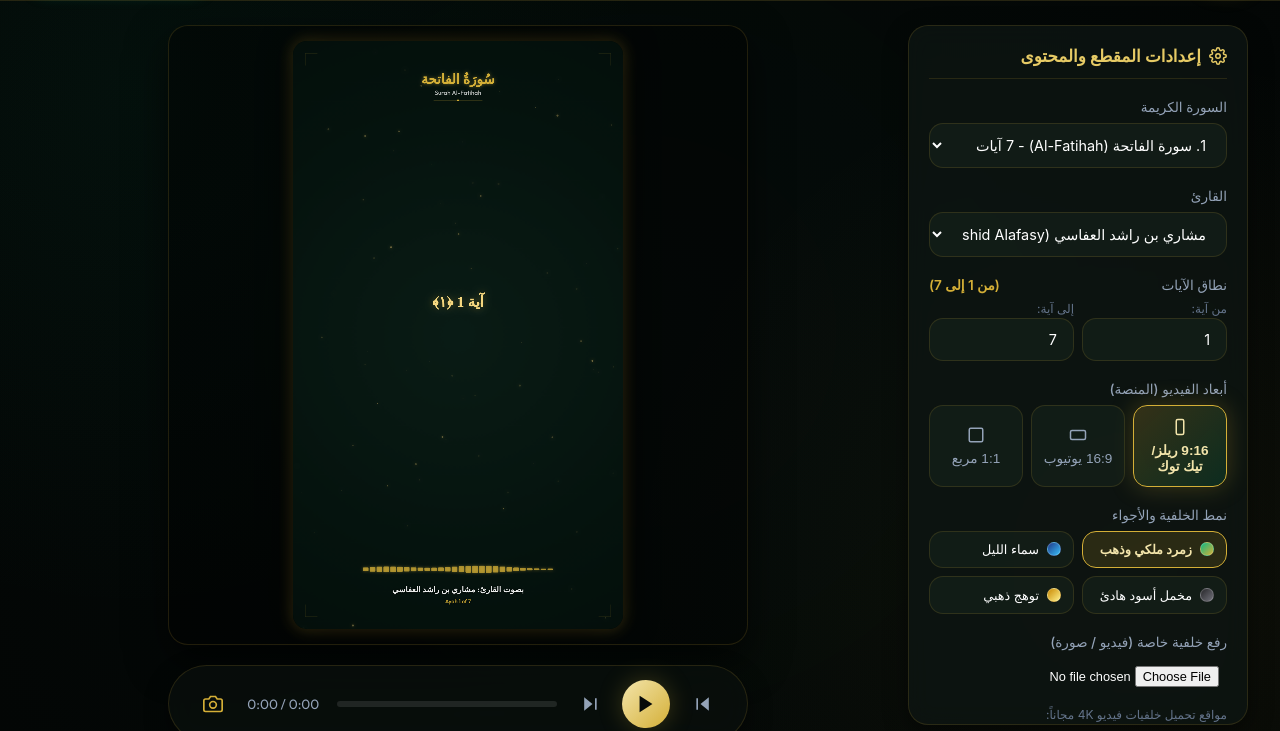
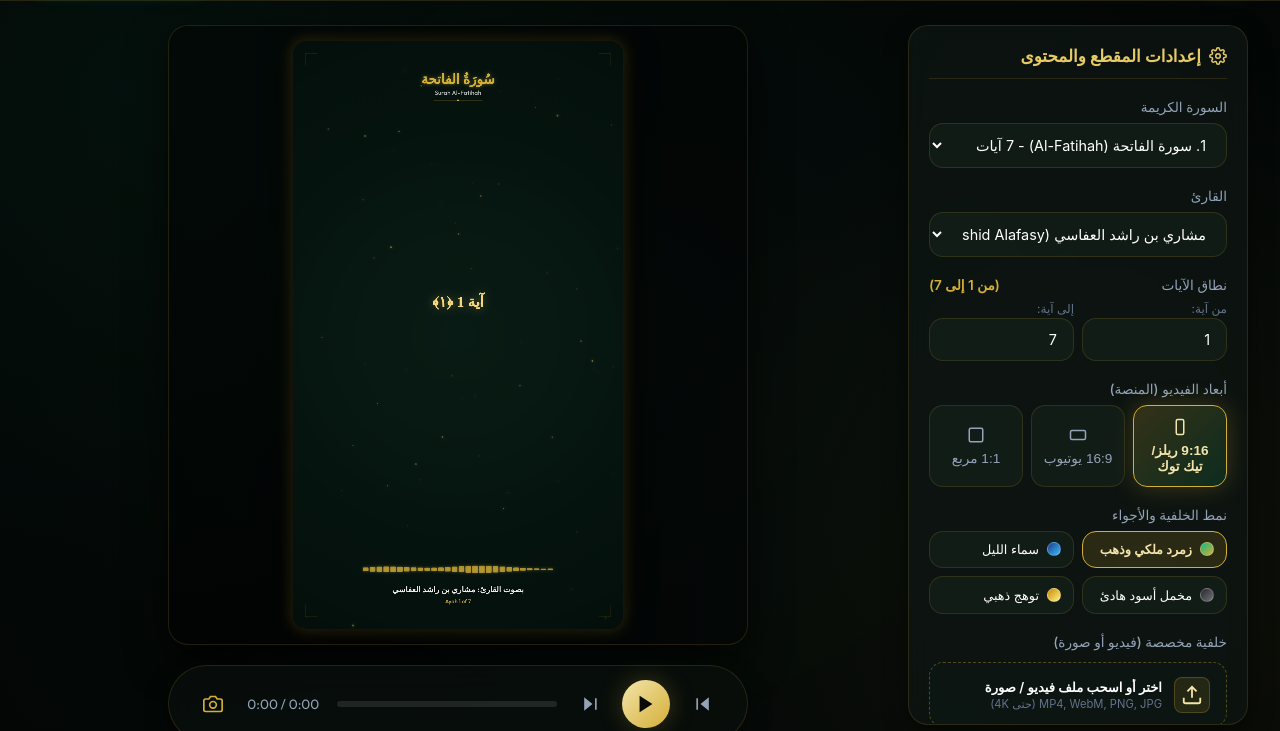
Before and after one commit to aymenmerabet/quran-video-studio, a website built with Vite: page index.html in a window 1280 px wide. Shown: the part 69-800 px from the top of the page. Built offline with nearby package versions, Linux system fonts and the light colour scheme; no server answers; animation ran at ten frames a second; a web font is replaced by a local one.

Commit message:
Replace default file input with luxury Islamic gold glassmorphism dropzone

```diff
--- a/index.html
+++ b/index.html
@@ -131,10 +131,27 @@
 
       <!-- Custom Background Media Upload & Free Stock Links -->
       <div class="control-group">
-        <label class="control-label" for="bgUpload">رفع خلفية خاصة (فيديو / صورة)</label>
-        <input type="file" id="bgUpload" accept="video/mp4,video/webm,image/*" style="font-size: 0.8rem; padding: 0.5rem;">
+        <label class="control-label">خلفية مخصصة (فيديو أو صورة)</label>
+
+        <label for="bgUpload" class="custom-file-dropzone" id="bgDropzone">
+          <input type="file" id="bgUpload" accept="video/mp4,video/webm,image/*" style="display: none;">
+          <div class="dropzone-content">
+            <div class="dropzone-icon">
+              <svg width="22" height="22" viewBox="0 0 24 24" fill="none" stroke="currentColor" stroke-width="2">
+                <path d="M21 15v4a2 2 0 0 1-2 2H5a2 2 0 0 1-2-2v-4"/>
+                <polyline points="17 8 12 3 7 8"/>
+                <line x1="12" y1="3" x2="12" y2="15"/>
+              </svg>
+            </div>
+            <div class="dropzone-text">
+              <strong id="bgUploadLabel">اختر أو اسحب ملف فيديو / صورة</strong>
+              <small id="bgUploadSubtext">MP4, WebM, PNG, JPG (حتى 4K)</small>
+            </div>
+          </div>
+        </label>
+
         <div class="free-stock-links">
-          <span style="font-size: 0.75rem; color: var(--text-muted); display: block; margin-top: 4px;">مواقع تحميل خلفيات فيديو 4K مجاناً:</span>
+          <span style="font-size: 0.75rem; color: var(--text-muted); display: block; margin-top: 6px;">مواقع تحميل خلفيات 4K مجانية مقترحة:</span>
           <div style="display: flex; gap: 0.4rem; margin-top: 4px; flex-wrap: wrap;">
             <a href="https://www.pexels.com/search/videos/nature/" target="_blank" rel="noopener" class="stock-link-badge">Pexels Nature ↗</a>
             <a href="https://pixabay.com/videos/search/islamic/" target="_blank" rel="noopener" class="stock-link-badge">Pixabay Islamic ↗</a>
--- a/src/css/style.css
+++ b/src/css/style.css
@@ -253,6 +253,80 @@ select option {
   color: var(--primary-gold-light);
   font-weight: 600;
   box-shadow: var(--shadow-gold);
+}
+
+/* Luxury Custom File Dropzone */
+.custom-file-dropzone {
+  display: flex;
+  align-items: center;
+  justify-content: flex-start;
+  padding: 0.85rem 1rem;
+  background: rgba(13, 24, 20, 0.6);
+  border: 1.5px dashed rgba(212, 175, 55, 0.35);
+  border-radius: var(--radius-md);
+  cursor: pointer;
+  transition: var(--transition);
+  text-align: right;
+  position: relative;
+  overflow: hidden;
+  margin-top: 4px;
+}
+
+.custom-file-dropzone:hover, .custom-file-dropzone.dragover {
+  border-color: var(--primary-gold);
+  background: rgba(212, 175, 55, 0.08);
+  box-shadow: 0 0 16px rgba(212, 175, 55, 0.15);
+  transform: translateY(-1px);
+}
+
+.dropzone-content {
+  display: flex;
+  align-items: center;
+  gap: 0.75rem;
+  width: 100%;
+  pointer-events: none;
+}
+
+.dropzone-icon {
+  width: 36px;
+  height: 36px;
+  border-radius: var(--radius-sm);
+  background: rgba(212, 175, 55, 0.12);
+  border: 1px solid rgba(212, 175, 55, 0.25);
+  display: flex;
+  align-items: center;
+  justify-content: center;
+  color: var(--primary-gold-light);
+  flex-shrink: 0;
+  transition: var(--transition);
+}
+
+.custom-file-dropzone:hover .dropzone-icon {
+  background: var(--primary-gold);
+  color: #06120d;
+  transform: scale(1.05);
+}
+
+.dropzone-text {
+  display: flex;
+  flex-direction: column;
+  text-align: right;
+  gap: 2px;
+  overflow: hidden;
+}
+
+.dropzone-text strong {
+  font-size: 0.82rem;
+  color: var(--text-primary);
+  font-weight: 600;
+  white-space: nowrap;
+  overflow: hidden;
+  text-overflow: ellipsis;
+}
+
+.dropzone-text small {
+  font-size: 0.70rem;
+  color: var(--text-muted);
 }
 
 /* Free Stock Badges */
--- a/src/js/app.js
+++ b/src/js/app.js
@@ -74,6 +74,9 @@ class QuranStudioApp {
     this.colorSwatches = document.querySelectorAll('.color-swatch');
     this.elCustomColorPicker = document.getElementById('customColorPicker');
     this.elBgUpload = document.getElementById('bgUpload');
+    this.elBgDropzone = document.getElementById('bgDropzone');
+    this.elBgUploadLabel = document.getElementById('bgUploadLabel');
+    this.elBgUploadSubtext = document.getElementById('bgUploadSubtext');
     this.elSnapshotBtn = document.getElementById('snapshotBtn');
 
     // Preset Backup / Restore elements
@@ -379,13 +382,14 @@ class QuranStudioApp {
       });
     });
 
-    // Background File Upload (Video or Image)
-    this.elBgUpload.addEventListener('change', (e) => {
-      const file = e.target.files[0];
+    // Background File Upload (Video or Image) & Drag and Drop
+    const processCustomBgFile = (file) => {
       if (!file) return;
+      const url = URL.createObjectURL(file);
+      const isVideo = file.type.startsWith('video/');
+      const isImage = file.type.startsWith('image/');
 
-      const url = URL.createObjectURL(file);
-      if (file.type.startsWith('video/')) {
+      if (isVideo) {
         const video = document.createElement('video');
         video.src = url;
         video.loop = true;
@@ -393,14 +397,52 @@ class QuranStudioApp {
         video.playsInline = true;
         video.play();
         this.renderer.updateSettings({ bgType: 'video', bgMediaElement: video });
-      } else if (file.type.startsWith('image/')) {
+      } else if (isImage) {
         const img = new Image();
         img.src = url;
         img.onload = () => {
           this.renderer.updateSettings({ bgType: 'image', bgMediaElement: img });
         };
       }
+
+      if (this.elBgUploadLabel) {
+        const shortName = file.name.length > 22 ? `${file.name.slice(0, 19)}...` : file.name;
+        this.elBgUploadLabel.textContent = `✓ ${shortName}`;
+      }
+      if (this.elBgUploadSubtext) {
+        const sizeMb = (file.size / (1024 * 1024)).toFixed(1);
+        this.elBgUploadSubtext.textContent = `${isVideo ? 'فيديو' : 'صورة'} (${sizeMb} MB) - اضغط للاستبدال`;
+      }
+    };
+
+    this.elBgUpload.addEventListener('change', (e) => {
+      processCustomBgFile(e.target.files[0]);
     });
+
+    if (this.elBgDropzone) {
+      ['dragenter', 'dragover'].forEach(eventName => {
+        this.elBgDropzone.addEventListener(eventName, (e) => {
+          e.preventDefault();
+          e.stopPropagation();
+          this.elBgDropzone.classList.add('dragover');
+        });
+      });
+
+      ['dragleave', 'drop'].forEach(eventName => {
+        this.elBgDropzone.addEventListener(eventName, (e) => {
+          e.preventDefault();
+          e.stopPropagation();
+          this.elBgDropzone.classList.remove('dragover');
+        });
+      });
+
+      this.elBgDropzone.addEventListener('drop', (e) => {
+        const dt = e.dataTransfer;
+        if (dt && dt.files && dt.files[0]) {
+          processCustomBgFile(dt.files[0]);
+        }
+      });
+    }
 
     // Toggle Tafsir
     if (this.elToggleTafsir) {
```
